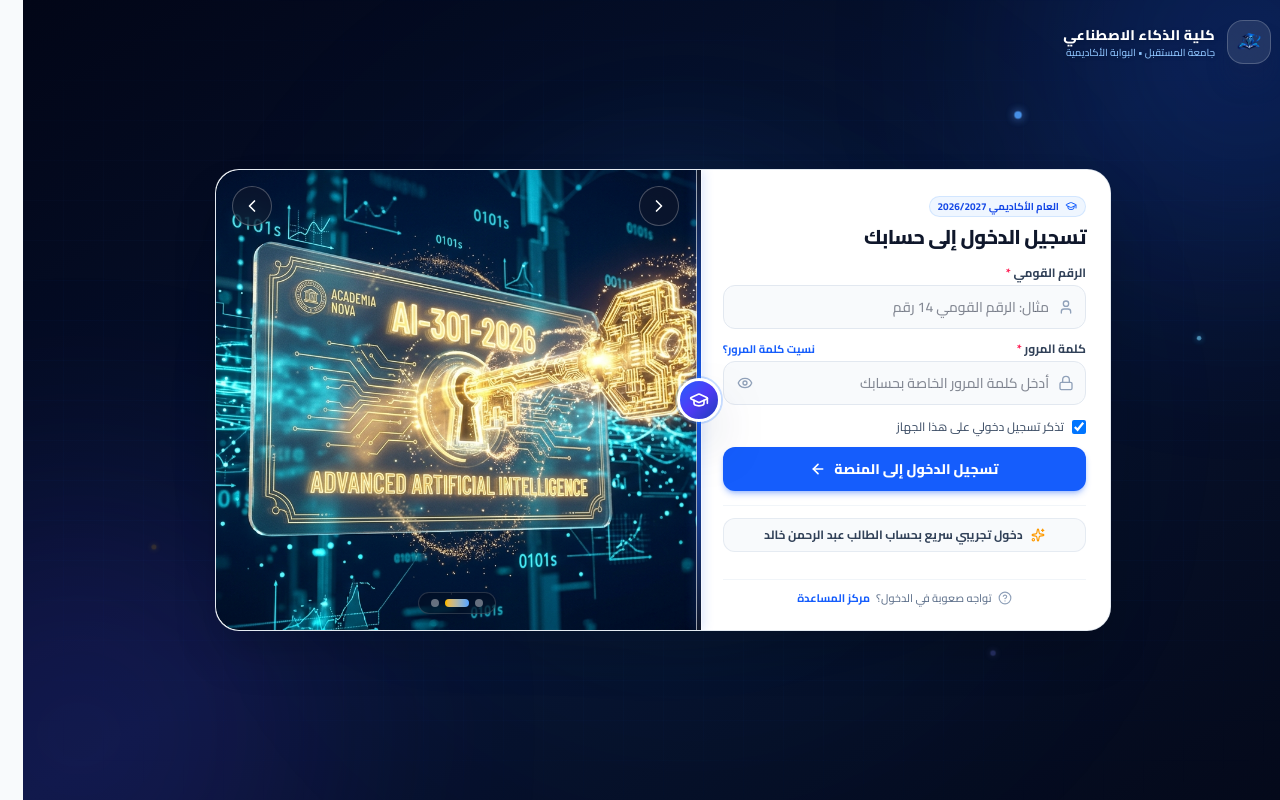
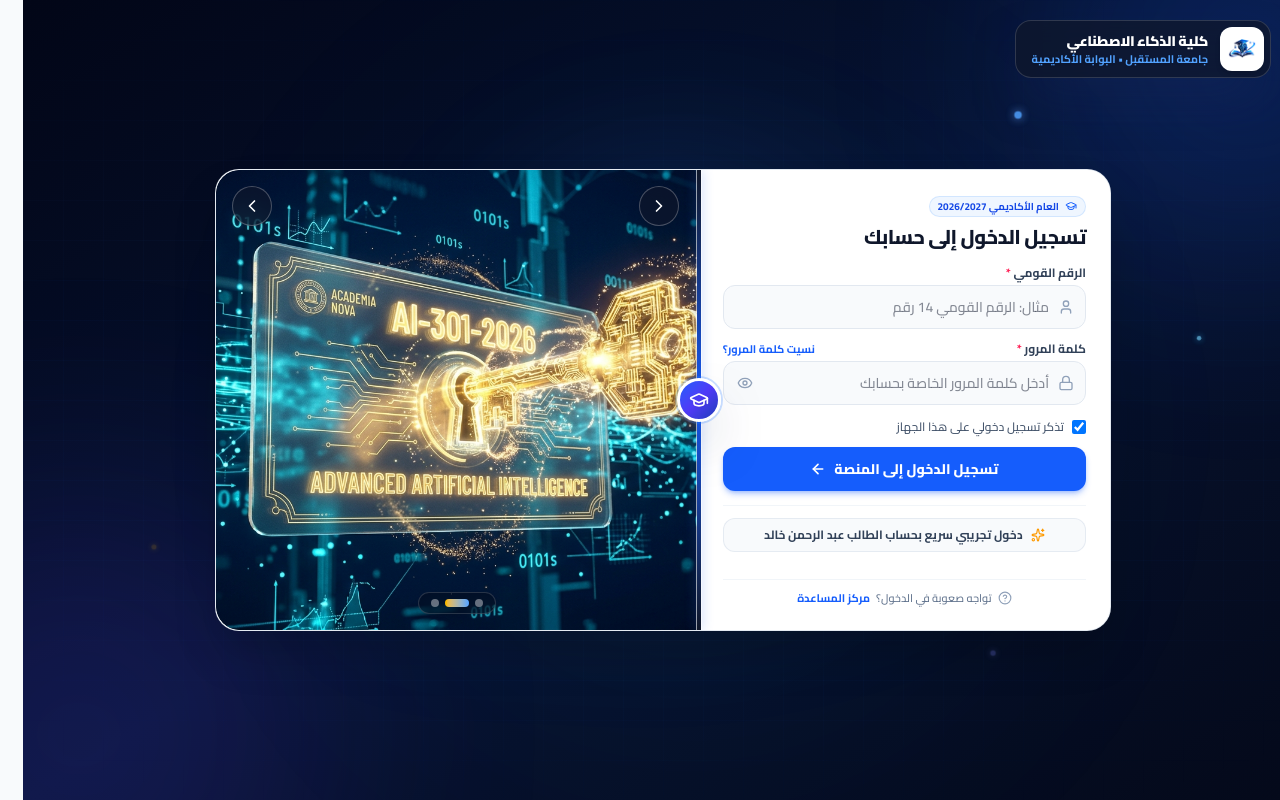
Before and after one commit to nour714/university, a Next.js app: page /login in a window 1280 px wide. Built offline with nearby package versions, Linux system fonts and the light colour scheme.

Commit message:
fix(auth): polish logo appearance with crisp white container and high-contrast styling in top brand capsule

```diff
--- a/components/auth/LoginForm.tsx
+++ b/components/auth/LoginForm.tsx
@@ -139,11 +139,11 @@ export function LoginForm() {
 
       {/* 4. Ambient Institutional Watermark Logo in Background */}
       <div
-        className="absolute top-1/2 left-1/2 -translate-x-1/2 -translate-y-1/2 w-[520px] h-[520px] sm:w-[680px] sm:h-[680px] pointer-events-none select-none opacity-[0.14] z-0 flex items-center justify-center animate-pulse"
+        className="absolute top-1/2 left-1/2 -translate-x-1/2 -translate-y-1/2 w-[520px] h-[520px] sm:w-[680px] sm:h-[680px] pointer-events-none select-none opacity-[0.16] z-0 flex items-center justify-center animate-pulse"
         style={{ animationDuration: '8s' }}
         aria-hidden="true"
       >
-        <div className="relative w-full h-full filter drop-shadow-[0_0_80px_rgba(59,130,246,0.4)]">
+        <div className="relative w-full h-full filter drop-shadow-[0_0_90px_rgba(59,130,246,0.55)] brightness-125 contrast-110">
           <Image
             src="/logo.png"
             alt="شعار الكلية بالخلفية"
@@ -155,24 +155,24 @@ export function LoginForm() {
         </div>
       </div>
 
-      {/* 5. Top Floating Institutional Brand Badge in Background */}
-      <div className="absolute top-3 sm:top-5 right-4 sm:right-8 z-10 flex items-center gap-2.5 sm:gap-3 select-none pointer-events-none">
-        <div className="w-9 h-9 sm:w-11 sm:h-11 rounded-2xl bg-white/10 backdrop-blur-md border border-white/20 p-1.5 sm:p-2 flex items-center justify-center shadow-xl shadow-blue-950/40">
+      {/* 5. Top Floating Institutional Brand Capsule in Background */}
+      <div className="absolute top-3 sm:top-5 right-4 sm:right-8 z-20 flex items-center gap-2.5 sm:gap-3 p-1.5 pe-4 rounded-2xl bg-slate-900/75 backdrop-blur-md border border-white/15 shadow-2xl shadow-blue-950/50 select-none">
+        <div className="w-10 h-10 sm:w-11 sm:h-11 rounded-xl bg-white shadow-md p-1.5 flex items-center justify-center shrink-0 border border-white/90">
           <Image
             src="/logo.png"
             alt="شعار كلية الذكاء الاصطناعي"
-            width={32}
-            height={32}
-            className="w-full h-full object-contain"
+            width={36}
+            height={36}
+            className="w-full h-full object-contain select-none"
             priority
             unoptimized
           />
         </div>
         <div className="flex flex-col text-right">
-          <span className="text-xs sm:text-sm font-extrabold text-white tracking-wide drop-shadow-sm">
+          <span className="text-xs sm:text-sm font-black text-white tracking-tight drop-shadow-xs">
             كلية الذكاء الاصطناعي
           </span>
-          <span className="text-[10px] text-blue-300 font-medium drop-shadow-sm">
+          <span className="text-[10px] sm:text-[11px] font-bold text-blue-400 drop-shadow-xs">
             جامعة المستقبل • البوابة الأكاديمية
           </span>
         </div>
```
